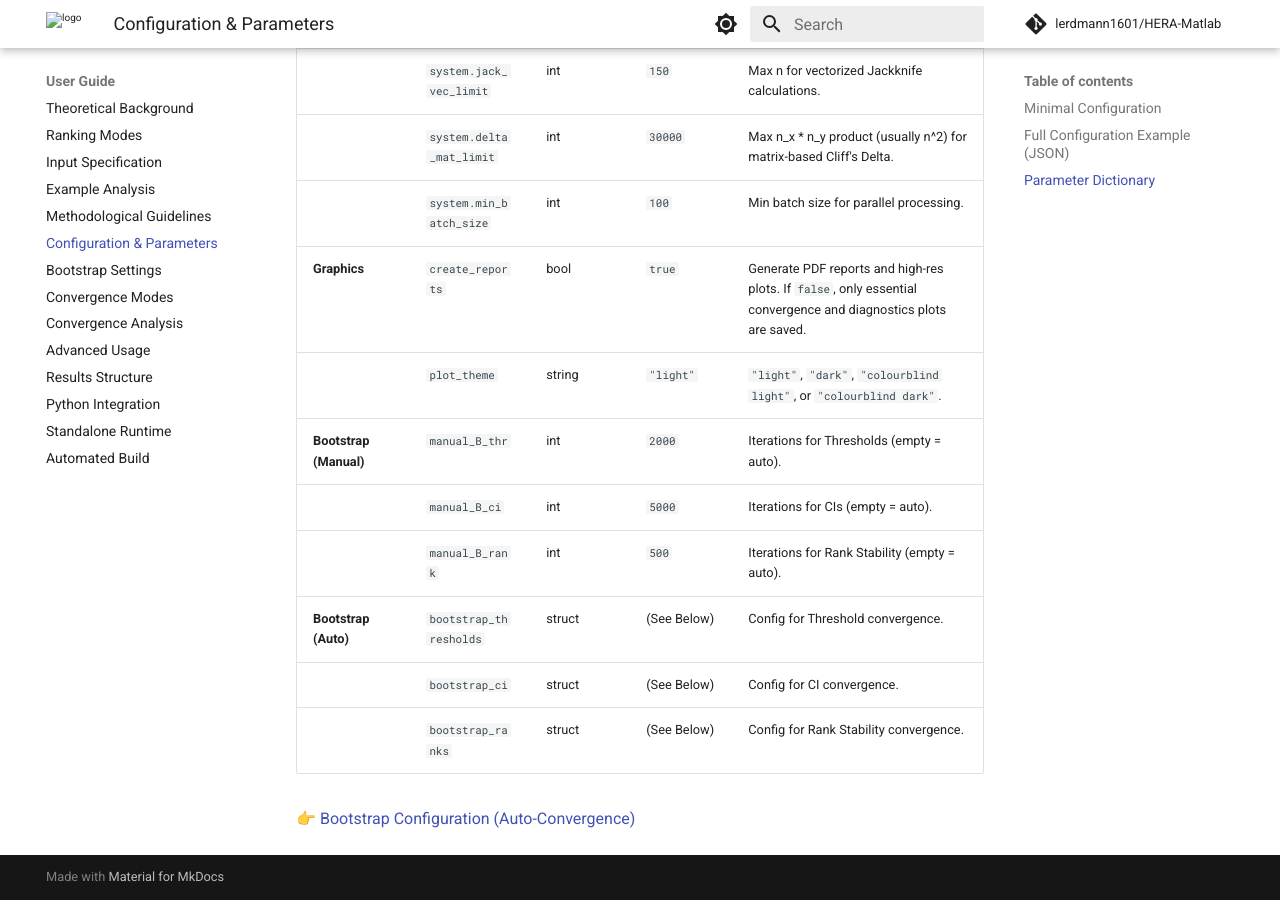
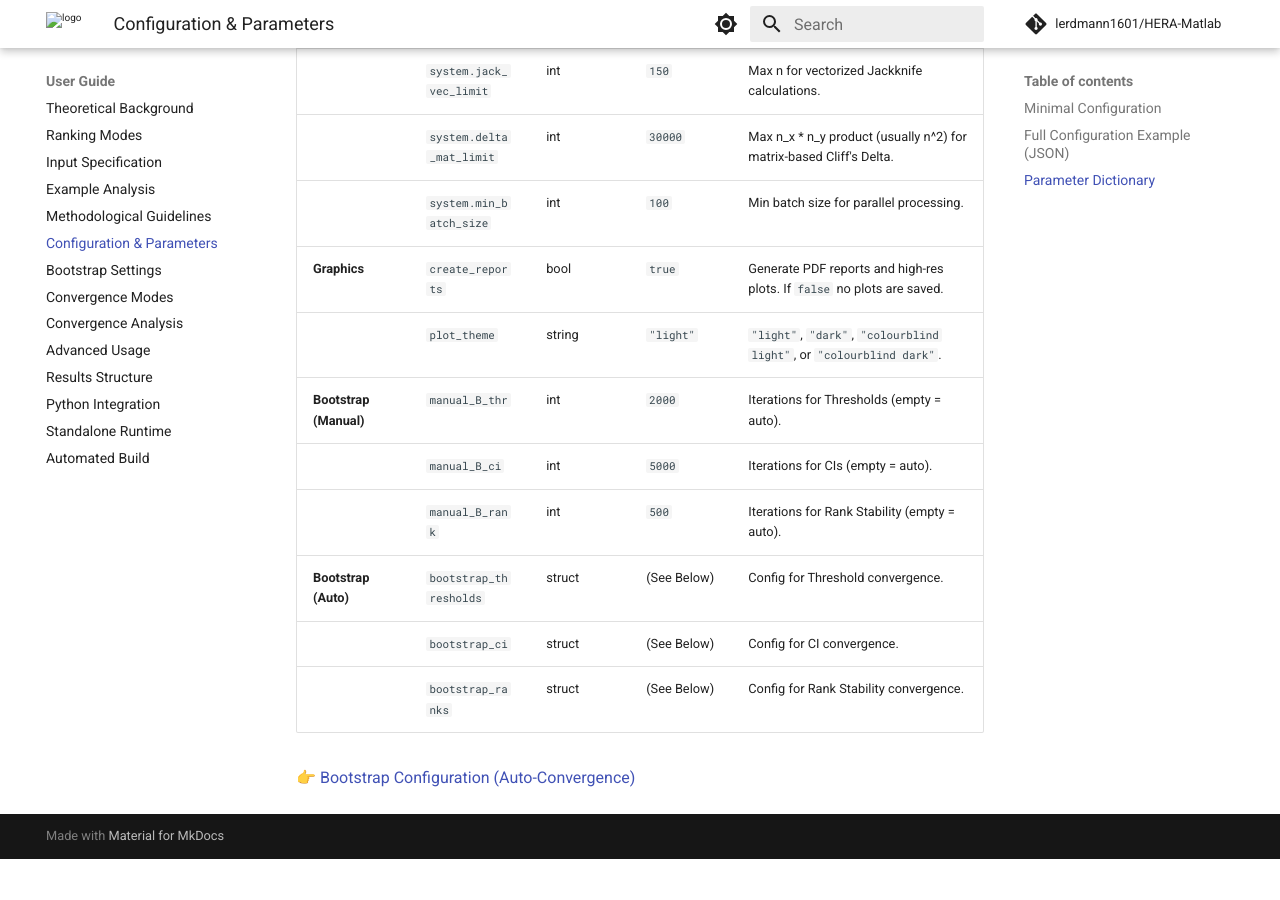
Before and after one commit to lerdmann1601/HERA-Matlab, an MkDocs documentation site: the page built from docs/Configuration_&_Parameters.md, in a window 1280 px wide and 900 px high, scrolled down 3271 px. Built offline with MkDocs 1.6.1 and Material for MkDocs 9.7.7, drawn with Linux system fonts in a browser that asks for light colours; comment, search, counter and statistics services are not loaded; after the commit the page ends 4130 px from its top, so only the background shows below that.

Commit message:
refactor: Conditionally generate ALL graphics based on user configuration.

```diff
--- a/docs/Configuration_&_Parameters.md
+++ b/docs/Configuration_&_Parameters.md
@@ -118,7 +118,7 @@
 | | `system.jack_vec_limit` | int | `150` | Max n for vectorized Jackknife calculations. |
 | | `system.delta_mat_limit` | int | `30000` | Max n_x * n_y product (usually n^2) for matrix-based Cliff's Delta. |
 | | `system.min_batch_size` | int | `100` | Min batch size for parallel processing. |
-| **Graphics** | `create_reports` | bool | `true` | Generate PDF reports and high-res plots. If `false`, only essential convergence and diagnostics plots are saved. |
+| **Graphics** | `create_reports` | bool | `true` | Generate PDF reports and high-res plots. If `false` no plots are saved. |
 | | `plot_theme` | string | `"light"` | `"light"`, `"dark"`, `"colourblind light"`, or `"colourblind dark"`. |
 | **Bootstrap (Manual)** | `manual_B_thr` | int | `2000` | Iterations for Thresholds (empty = auto). |
 | | `manual_B_ci` | int | `5000` | Iterations for CIs (empty = auto). |
```
Also changed, not shown: 4 other files.
